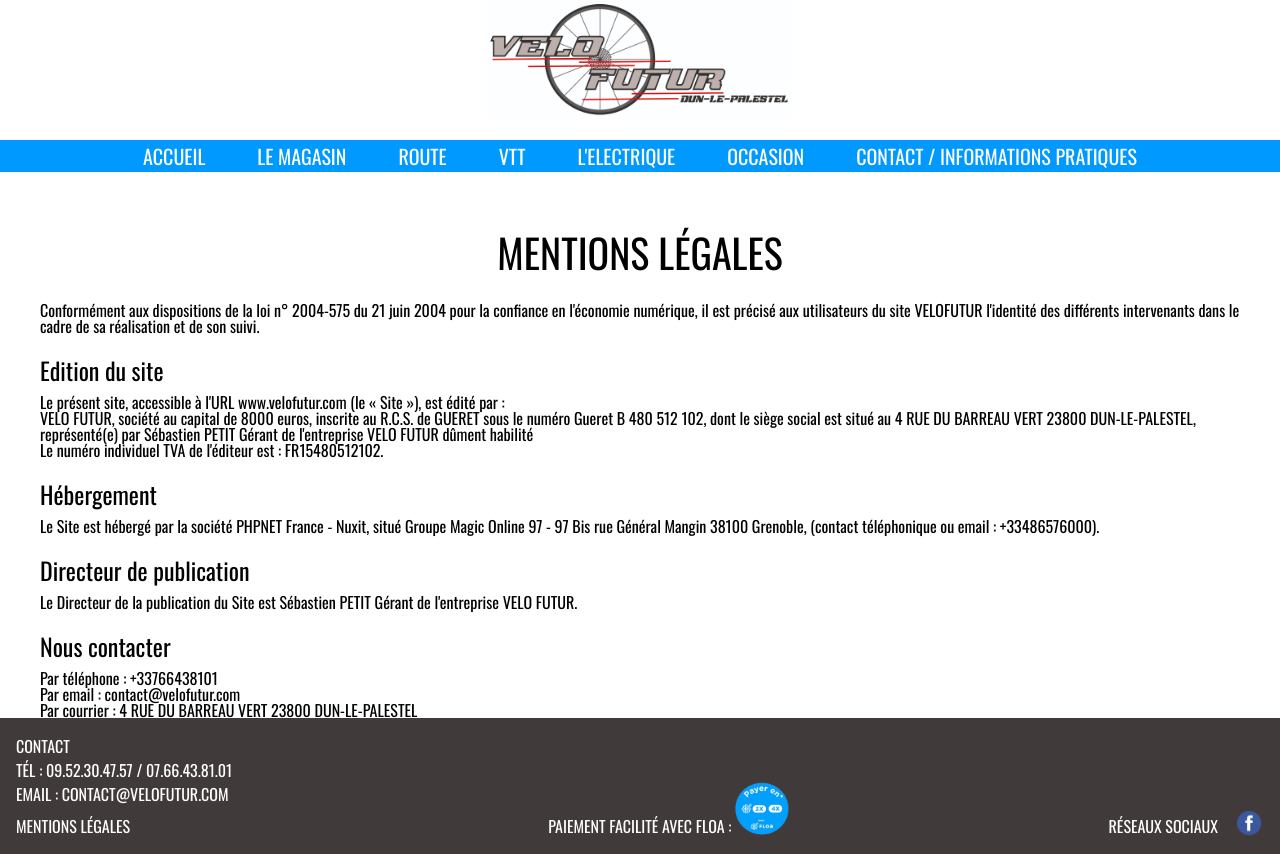
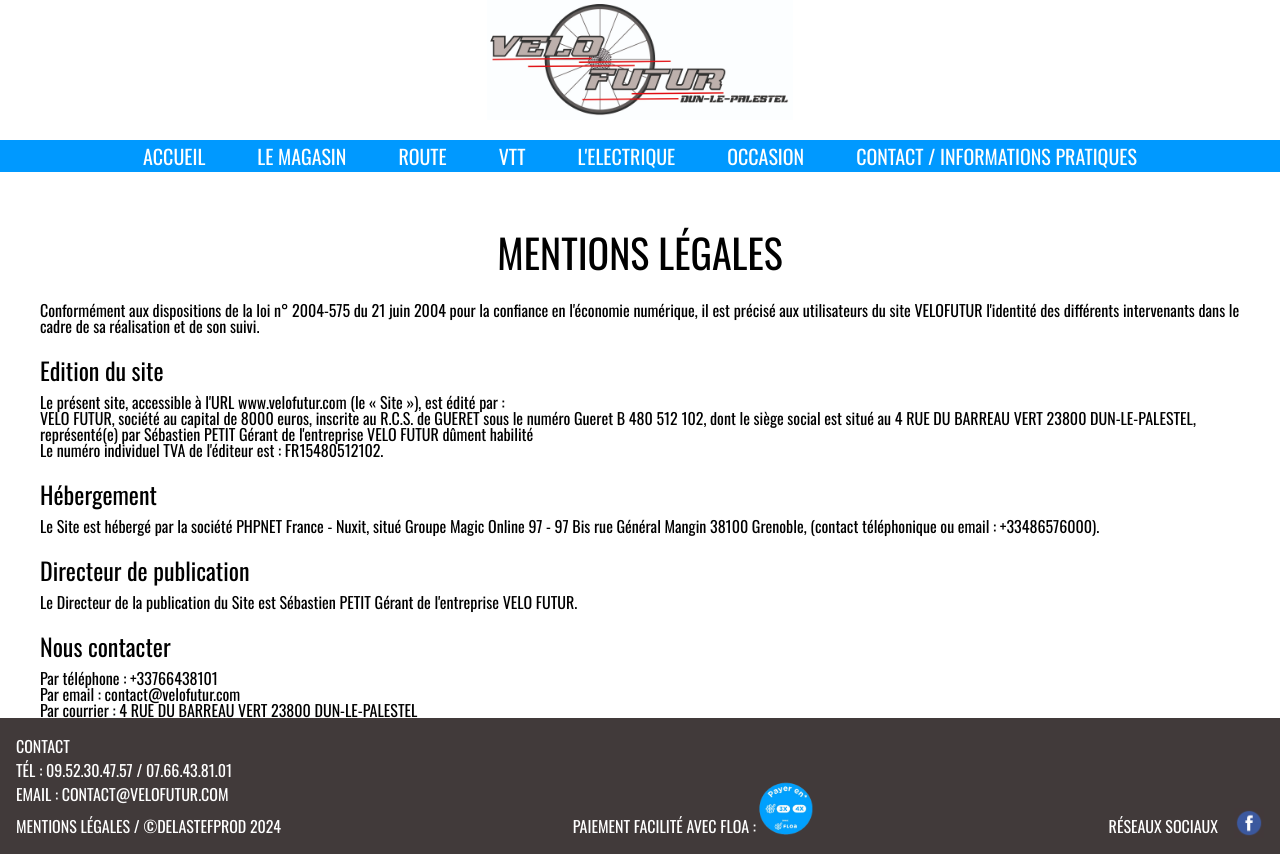
Before and after one commit to Erkomxtil/velo-futur, a React (Vite) app: page /legal in a window 1280 px wide. Built offline with nearby package versions, Linux system fonts and the light colour scheme.

Commit message:
Ajout du copyright delastef

```diff
--- a/src/components/Footer.jsx
+++ b/src/components/Footer.jsx
@@ -10,7 +10,7 @@
           Contact<br />
           <span>Tél : 09.52.30.47.57 / 07.66.43.81.01</span> <br />
           email : <a className="mb-2 inline-block" href="mailto:contact@velofutur.com">contact@velofutur.com</a> <br />
-          <Link to="legal">Mentions légales</Link>
+          <Link to="legal">Mentions légales</Link> / <a href="https://delastef.netlify.app/" target="_blank">©delastefprod 2024</a>
         </p>
         <p className="flex flex-col mb-4 items-center phone:items-end phone:flex-row phone:mb-0">
           Paiement facilité avec Floa : <img className="h-[60px] w-[61px]" src={floa} alt="Logo de floa" />
```
